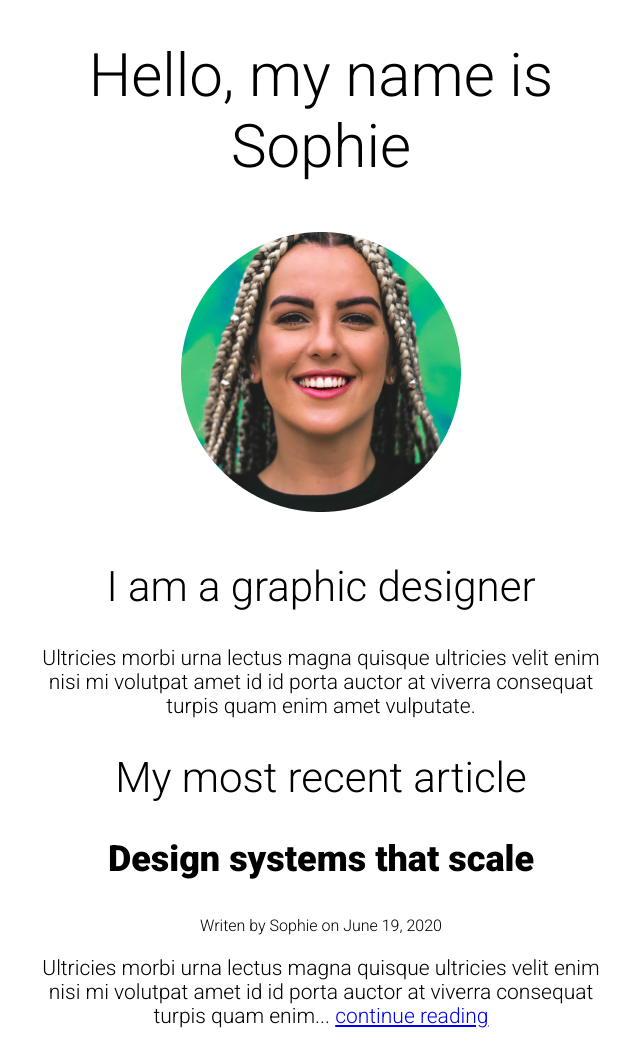
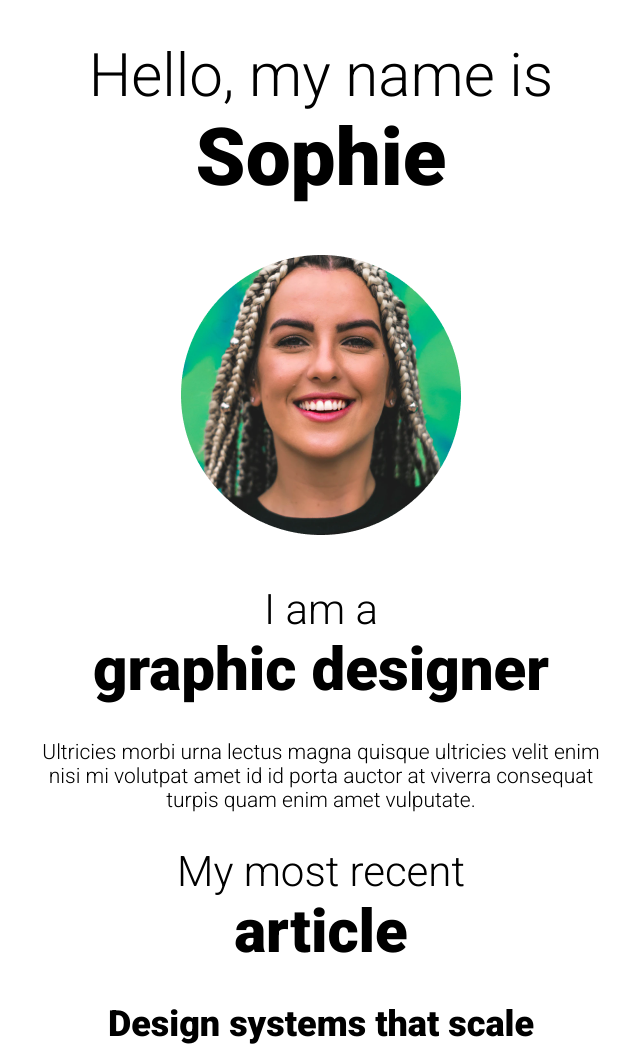
Before and after one commit to jr-nyc212/portfolio-css, a website built with Vite: page index.html in a window 1280 px wide. Shown: the top 1048 px of the page, without its empty margins (319-959 px from the left). Built offline with nearby package versions, Linux system fonts and the light colour scheme.

Commit message:
Split title styling and add link colors

```diff
--- a/index.css
+++ b/index.css
@@ -1,3 +1,5 @@
+/* Global styles */
+
 body {
     text-align: center;
     font-family: 'Roboto', sans-serif;
@@ -5,7 +7,9 @@ body {
     font-weight: 300;
 }
 
-h1, h2, h3 {
+/* Heading styles */
+
+h1, h2 {
     font-weight: 300;
 }
 
@@ -22,11 +26,38 @@ h3  {
     font-weight: 900;
 }
 
+/* Text styles */
+
+.secondary-text {
+    display: block;
+    font-weight: 900;
+}
+
+h1 .secondary-text {
+    font-size: 5rem;
+}
+
+h2 .secondary-text {
+    font-size: 3.75rem;
+}
+
+.small-text {
+    font-size: 1rem;
+}
+
+/* Container and layout styles */
+
 .container {
     width: 570px;
     margin: auto;
 }
 
-.author {
-    font-size: 1rem;
+/* Links */
+
+a {
+    color: #99D930;
 }
+
+a:hover {
+    color: #131313;
+}
--- a/index.html
+++ b/index.html
@@ -10,15 +10,21 @@
     </head>
     <body>
         <div class="container">
-            <h1>Hello, my name is Sophie</h1>
+            <h1>Hello, my name is
+                <span class="secondary-text" >Sophie</span>
+            </h1>
             <img src="img/sophie.png" alt="Sophie's profile picture">
-            <h2>I am a graphic designer</h2>
+            <h2>I am a
+                <span class="secondary-text">graphic designer</span>
+            </h2>
             <p>Ultricies morbi urna lectus magna quisque ultricies velit enim nisi mi volutpat amet id id porta auctor at viverra consequat turpis quam enim amet vulputate.</p>
 
-            <h2>My most recent article</h2>
+            <h2>My most recent
+                <span class="secondary-text">article</span>
+            </h2>
             <article>
                 <h3>Design systems that scale</h3>
-                <p class="author">Writen by Sophie on June 19, 2020</p>
+                <p class="small-text">Writen by Sophie on June 19, 2020</p>
                 <p>Ultricies morbi urna lectus magna quisque ultricies velit enim nisi mi volutpat amet id id porta auctor at viverra consequat turpis quam enim... <a href="#">continue reading</a></p>
             </article>
         </div>
```
